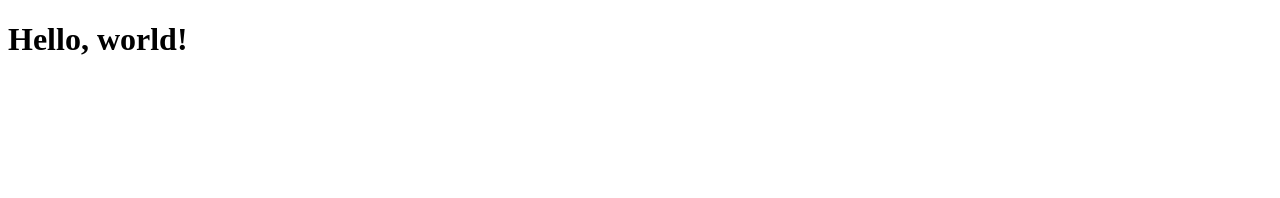
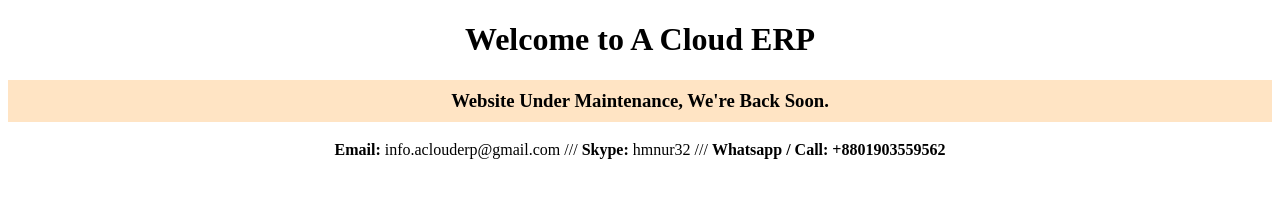
Before and after one commit to aCloudERP/aclouderp.github.io, a plain HTML site: page index.html in a window 1280 px wide. Drawn offline with Linux system fonts and the light colour scheme.

Commit message:
[ADD] basic design

```diff
--- a/index.html
+++ b/index.html
@@ -3,9 +3,14 @@
   <head>
     <meta charset="utf-8">
     <meta name="viewport" content="width=device-width, initial-scale=1">
-    <title>Bootstrap demo</title>
+    <title>Welcome to A Cloud ERP</title>
   </head>
   <body>
-    <h1>Hello, world!</h1>
+    <div class="container">
+      <h1  style="text-align: center;">Welcome to A Cloud ERP</h1>
+      <h3  style="text-align: center; background-color: bisque; padding: 10px;">Website Under Maintenance, We're Back Soon. </h3>
+      <p  style="text-align: center;"><b>Email:</b> info.aclouderp@gmail.com /// <b>Skype:</b> hmnur32  /// <b>Whatsapp / Call: +8801903559562</b> </p>
+    </div>
+
   </body>
 </html>
```
